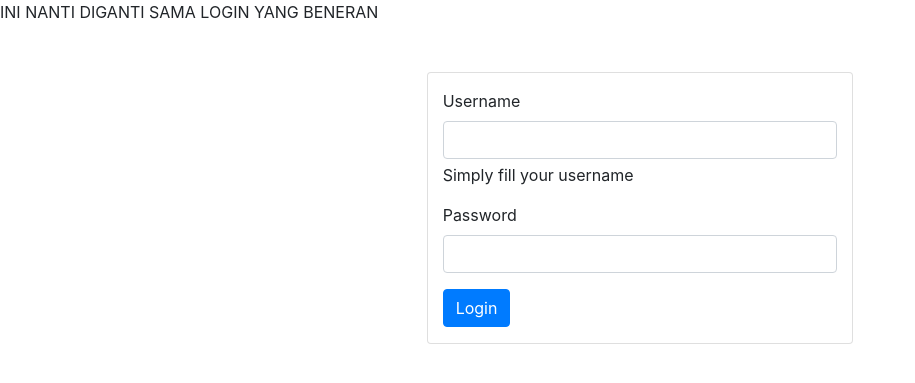
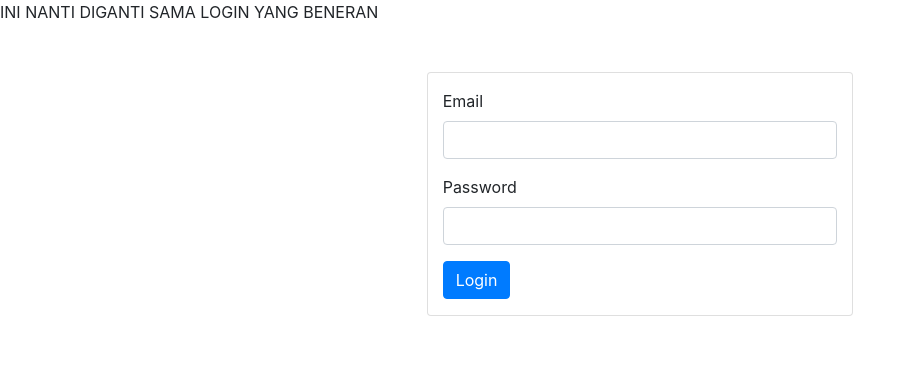
Before and after one commit to rizkyardiansah/web-pusdiklat, a CodeIgniter app: page /web-pusdiklat/ in a window 1280 px wide. Shown: the top 383 px of the page, without its empty margins (0-915 px from the left). Run offline with CodeIgniter, Linux system fonts and the light colour scheme.

Commit message:
update model, view dan controller

```diff
--- a/application/controllers/Auth.php
+++ b/application/controllers/Auth.php
@@ -1,12 +1,58 @@
 <?php
-defined('BASEPATH') OR exit('No direct script access allowed');
+defined('BASEPATH') or exit('No direct script access allowed');
 
-class Auth extends CI_Controller {
-    public function index() {
-        $this->load->view('auth/login');
+class Auth extends CI_Controller
+{
+    public function __construct()
+    {
+        parent::__construct();
+        $this->load->model('Auth_model', 'model');
     }
 
-    public function registration() {
+    public function index()
+    {
+        $this->form_validation->set_rules('email', 'Email', 'required|valid_email|trim');
+        $this->form_validation->set_rules('password', 'Password', 'required');
 
+        if ($this->form_validation->run() == TRUE) {
+            $email = htmlspecialchars($this->input->post('email', true));
+            $password = $this->input->post('password');
+            $validate = $this->model->validateLogin($email, $password);
+
+            if ($validate->num_rows() > 0) {
+                $data  = $validate->row_array();
+                $email  = $data['email'];
+                $roleId = $data['role_id'];
+                $sesdata = array(
+                    'email' => $email,
+                    'role_id'     => $roleId,
+                    'logged_in' => TRUE
+                );
+                $this->session->set_userdata($sesdata);
+
+                if ($roleId == 1) { //Admin Pusat diarahkan ke Page Khusus admin pusat
+                    redirect(base_url("adminPusat/index"));
+                } else if ($roleId == 2) { // Admin Unit Kerja diarahkan ke Page Khusus admin unit kerja
+                    redirect(base_url("adminUnitKerja/index"));
+                } else if ($roleId == 3) { //Pelamar diarahkan menuju ke Page khusus pelamar
+                    redirect(base_url('pelamar/index'));
+                }
+            } else {
+                echo $this->session->set_flashdata('msg', 'Username or Password is Wrong');
+                $this->load->view('auth/login');
+            }
+        } else {
+            $this->load->view('auth/login');
+        }
+    }
+
+    public function registration()
+    {
+    }
+
+    public function logout()
+    {
+        $this->session->sess_destroy();
+        redirect('auth/index');
     }
 }
--- /dev/null
+++ b/application/models/Auth_model.php
@@ -0,0 +1,13 @@
+<?php
+defined('BASEPATH') or exit('No direct script access allowed');
+
+class Auth_model extends CI_Model
+{
+    public function validateLogin($email, $password)
+    {
+        $this->db->where('email', $email);
+        $this->db->where('password', $password);
+        $result = $this->db->get('login');
+        return $result;
+    }
+}
--- a/application/views/auth/login.php
+++ b/application/views/auth/login.php
@@ -18,13 +18,14 @@
                 <form action="" method="POST">
                     <!-- <?php echo $this->session->flashdata('msg'); ?> -->
                     <div class="mb-3">
-                        <label for="exampleInputEmail1" class="form-label">Username</label>
-                        <input type="text" class="form-control" name="username" id="exampleInputEmail1" aria-describedby="emailHelp">
-                        <div id="emailHelp" class="form-text">Simply fill your username</div>
+                        <label for="email" class="form-label">Email</label>
+                        <input type="text" class="form-control" name="email" id="email" value="<?= set_value('email'); ?>">
+                        <?= form_error('email', '<small class="text-danger">', '</small>') ?>
                     </div>
                     <div class="mb-3">
-                        <label for="exampleInputPassword1" class="form-label">Password</label>
-                        <input type="password" name="password" class="form-control" id="exampleInputPassword1">
+                        <label for="password" class="form-label">Password</label>
+                        <input type="password" name="password" class="form-control" id="password">
+                        <?= form_error('password', '<small class="text-danger">', '</small>') ?>
                     </div>
                     <div class="text-end">
                         <button type="submit" class="btn btn-primary">Login</button>
```
Also changed, not shown: application/controllers/AdminPusat.php (+13 -0 lines), application/controllers/AdminUnitKerja.php (+13 -0 lines), application/controllers/Pelamar.php (+13 -0 lines).
